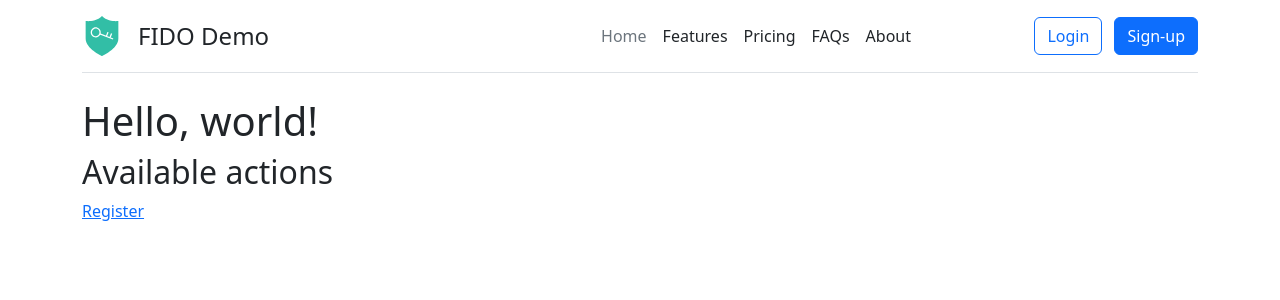
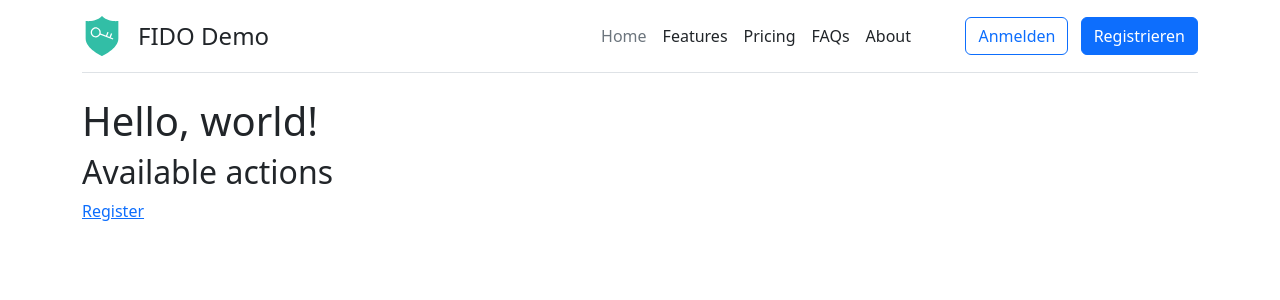
Before and after one commit to rstdm/fido-2fa-authentication, a Flask app: page / in a window 1280 px wide. Shown: the top 300 px of the page. Run offline with Flask 2, Linux system fonts and the light colour scheme; some libraries are stand-ins or nearby versions.

Commit message:
Translate button texts to german

```diff
--- a/templates/layout_full.html
+++ b/templates/layout_full.html
@@ -17,8 +17,8 @@
             </ul>
 
             <div class="col-md-3 text-end">
-                <a class="btn btn-outline-primary me-2" href="/login">Login</a>
-                <button type="button" class="btn btn-primary">Sign-up</button>
+                <a class="btn btn-outline-primary me-2" href="/login">Anmelden</a>
+                <button type="button" class="btn btn-primary">Registrieren</button>
             </div>
         </header>
 
```
